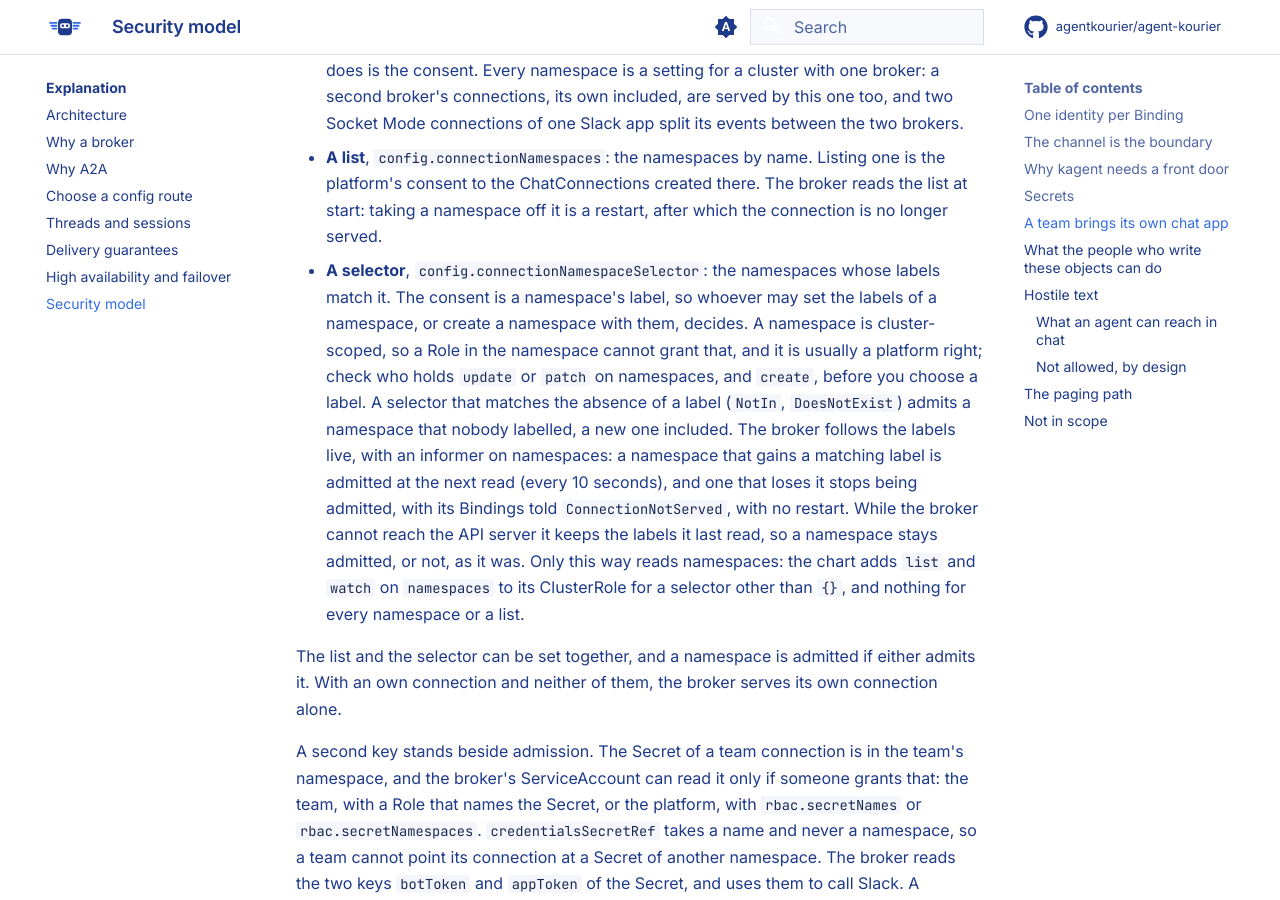
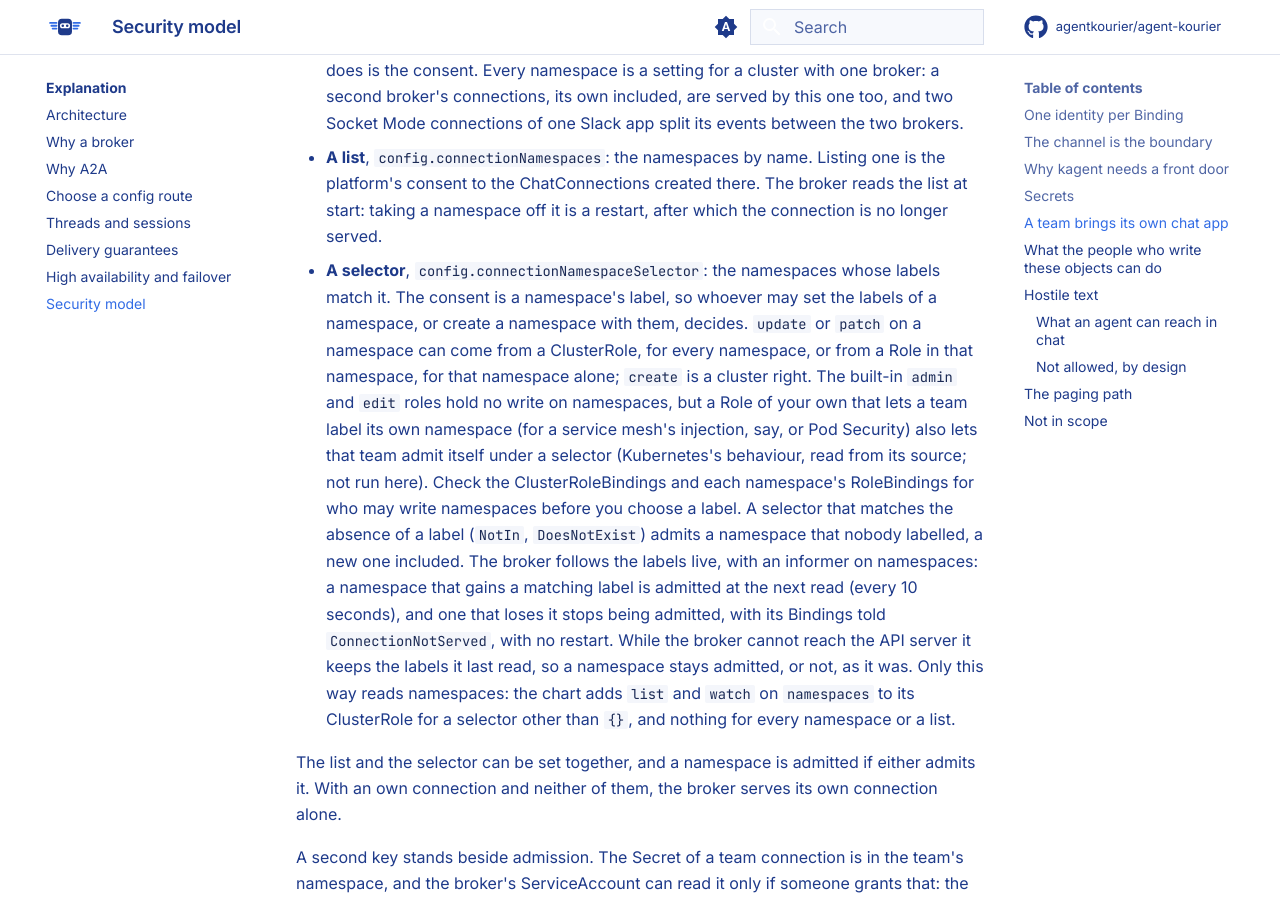
Before and after one commit to agentkourier/agent-kourier, an MkDocs documentation site: the page built from docs/explanation/security.md, in a window 1280 px wide and 900 px high, scrolled down 3475 px. Built offline with MkDocs 1.6.1 and Material for MkDocs 9.7.7, drawn with Linux system fonts in a browser that asks for light colours; comment, search, counter and statistics services are not loaded.

Commit message:
docs: correct who may label a namespace, and name every way a namespace stops being admitted
Review fixes on the namespace admission docs.

- security: update or patch on a namespace can come from a ClusterRole
  (every namespace) or from a Role in that namespace (that namespace
  alone); create is a cluster right; admin and edit hold no namespace
  write, but a custom Role that lets a team label its own namespace lets
  it admit itself under a selector. Check ClusterRoleBindings and each
  namespace's RoleBindings before choosing a label.
- config-routes, binding-status, and the UnservedStopped comment in
  internal/config/report.go: a connection served before and not now leads
  with "its namespace is no longer admitted" and lists the ways (off the
  list, a label removed, the selector changed, every namespace narrowed to
  a list, a selector or the own connection alone).
- limits and the chart README: the ChatConnection quota and a team's own
  connection Secret speak of admitted namespaces, not the list.
- TestDocumentedTeamAppInstalls also renders each documented values block
  with its commented controls switched on, and checks the list team-a,
  the selector JSON and the ClusterRole's rule on namespaces. Breaking
  matchLabels or connectionNamespaces in the chart README's comments fails it.
- release notes: "Changes to `init`".

Kubernetes behaviour this relies on, read from its source and not run
here: a request for /api/v1/namespaces/<name> carries that namespace in its
request info, so RoleBindings there are consulted for update or patch on
it; the built-in admin and edit roles hold no write on namespaces, and
grant a custom resource only through aggregation. The previous commit's
claim that a namespaced Role cannot grant update on its Namespace was
wrong.

```diff
--- a/docs/explanation/security.md
+++ b/docs/explanation/security.md
@@ -101,8 +101,11 @@ served is not run, and the broker does not read the Secret it names. There are t
 - **A list**, `config.connectionNamespaces`: the namespaces by name. Listing one is the platform's consent to the ChatConnections created there.
   The broker reads the list at start: taking a namespace off it is a restart, after which the connection is no longer served.
 - **A selector**, `config.connectionNamespaceSelector`: the namespaces whose labels match it. The consent is a namespace's label, so whoever may
-  set the labels of a namespace, or create a namespace with them, decides. A namespace is cluster-scoped, so a Role in the namespace cannot grant
-  that, and it is usually a platform right; check who holds `update` or `patch` on namespaces, and `create`, before you choose a label.
+  set the labels of a namespace, or create a namespace with them, decides. `update` or `patch` on a namespace can come from a ClusterRole, for
+  every namespace, or from a Role in that namespace, for that namespace alone; `create` is a cluster right. The built-in `admin` and `edit`
+  roles hold no write on namespaces, but a Role of your own that lets a team label its own namespace (for a service mesh's injection, say, or
+  Pod Security) also lets that team admit itself under a selector (Kubernetes's behaviour, read from its source; not run here). Check the
+  ClusterRoleBindings and each namespace's RoleBindings for who may write namespaces before you choose a label.
   A selector that matches the absence of a label (`NotIn`, `DoesNotExist`) admits a namespace that nobody labelled, a new one included. The broker
   follows the labels live, with an informer on namespaces: a namespace that gains a matching label is admitted at the next read (every 10 seconds), and
   one that loses it stops being admitted, with its Bindings told `ConnectionNotServed`, with no restart. While the broker cannot reach the API server
```
Also changed, not shown: charts/agent-kourier/README.md (+1 -1 lines), docs/explanation/config-routes.md (+2 -2 lines), docs/reference/binding-status.md (+1 -1 lines), docs/reference/limits.md (+1 -1 lines), docs/release-notes.md (+1 -1 lines), 2 other files.
